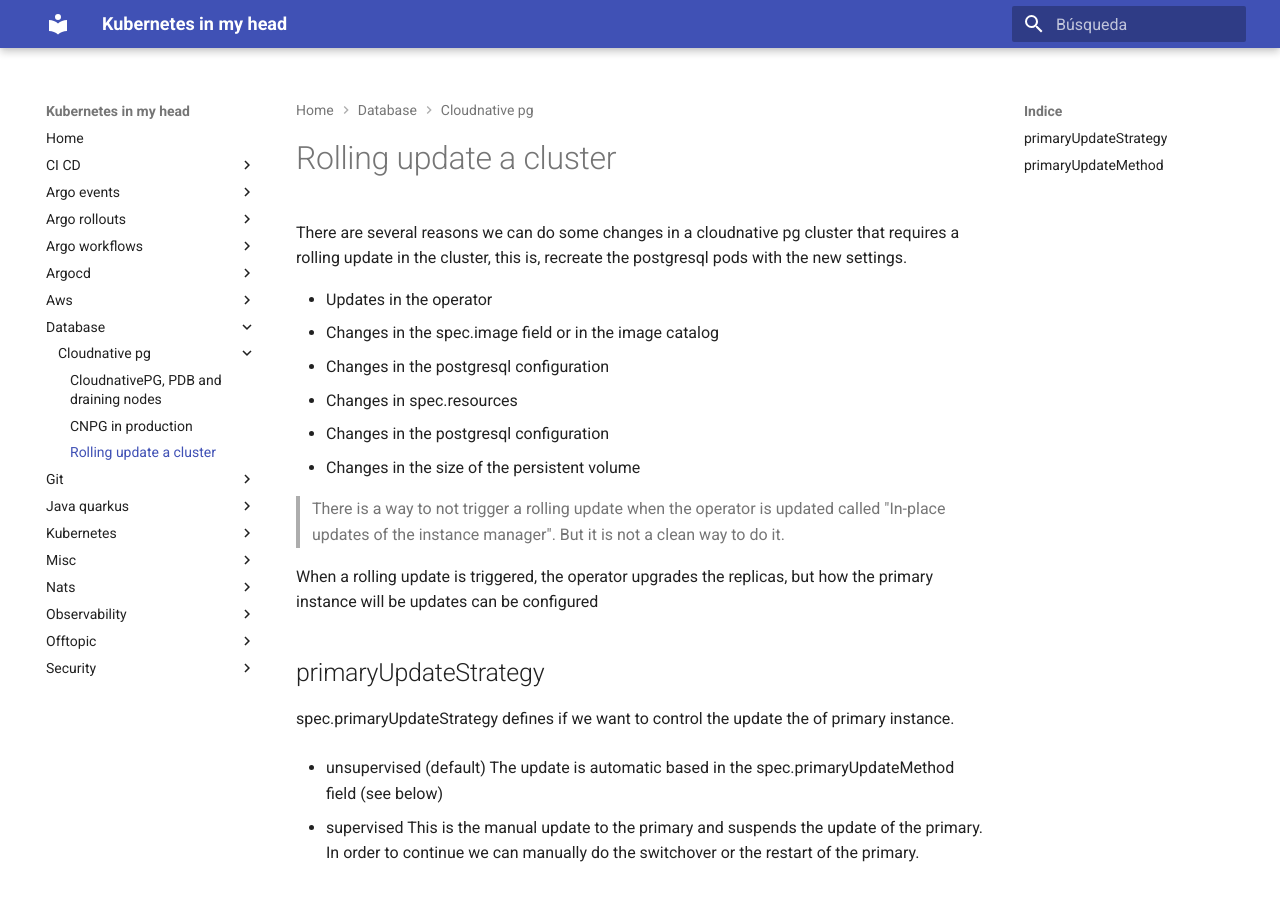
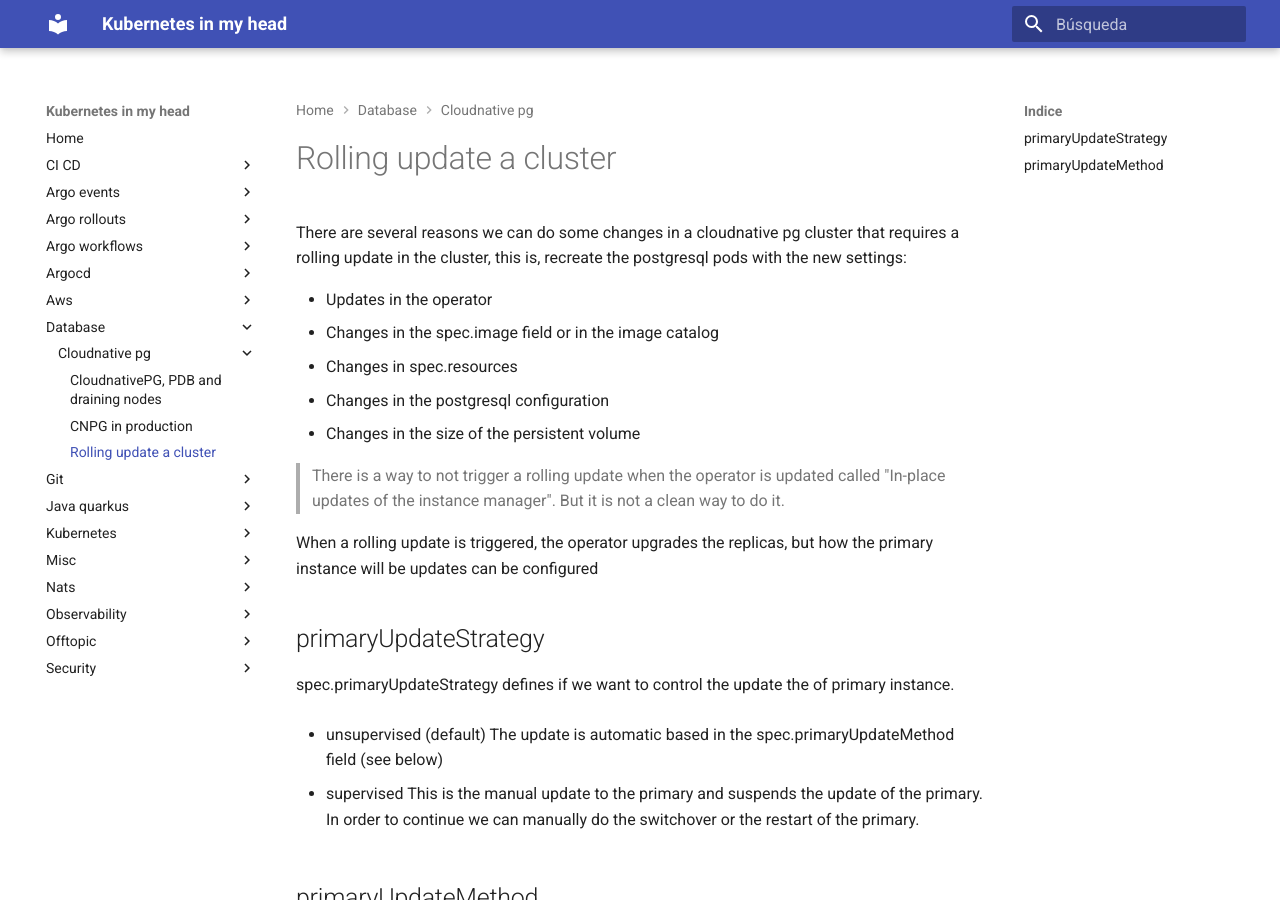
Before and after one commit to jorgelon/kubernetesinmyhead.net, an MkDocs documentation site: the page built from docs/database/cloudnative-pg/rolling-update.md, in a window 1280 px wide and 900 px high. Built offline with MkDocs 1.6.1 and Material for MkDocs 9.7.7, drawn with Linux system fonts in a browser that asks for light colours.

Commit message:
duplicate line

```diff
--- a/docs/database/cloudnative-pg/rolling-update.md
+++ b/docs/database/cloudnative-pg/rolling-update.md
@@ -1,10 +1,9 @@
 # Rolling update a cluster
 
-There are several reasons we can do some changes in a cloudnative pg cluster that requires a rolling update in the cluster, this is, recreate the postgresql pods with the new settings.
+There are several reasons we can do some changes in a cloudnative pg cluster that requires a rolling update in the cluster, this is, recreate the postgresql pods with the new settings:
 
 - Updates in the operator
 - Changes in the spec.image field or in the image catalog
-- Changes in the postgresql configuration
 - Changes in spec.resources
 - Changes in the postgresql configuration
 - Changes in the size of the persistent volume
```
